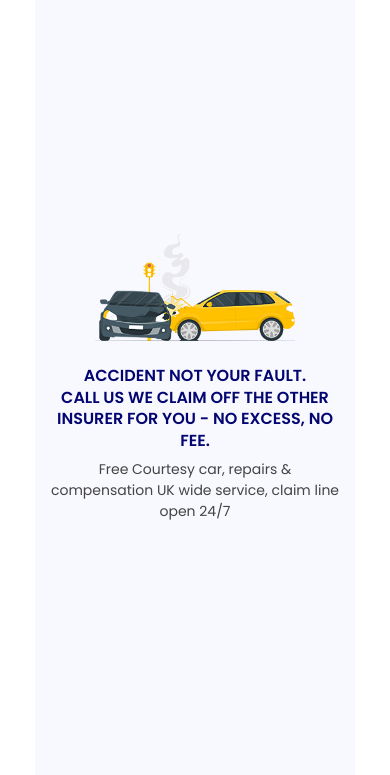
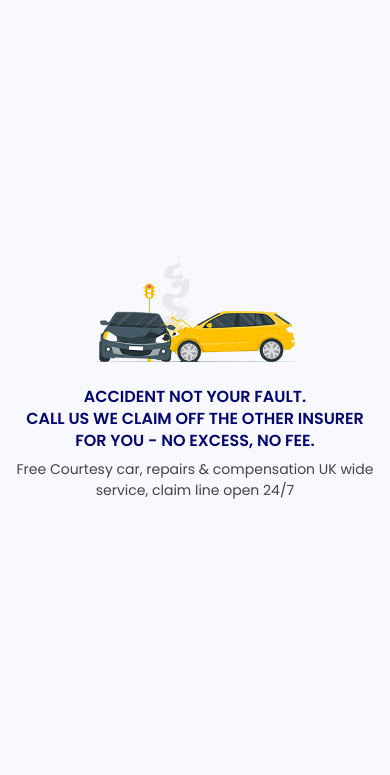
Before and after one commit to md-kawsar-ali/Easigo, a plain HTML site: page index.html in a window 390 px wide. Shown: the part 69-844 px from the top of the page. Drawn offline with nearby package versions, Linux system fonts and the light colour scheme.

Commit message:
Wrapper Updated

```diff
--- a/css/style.css
+++ b/css/style.css
@@ -33,8 +33,14 @@ body {
 }
 
 .wrapper {
-    max-width: 320px;
+    max-width: 600px;
     margin: auto;
+}
+
+@media screen and (max-width: 600px) {
+    .wrapper {
+        max-width: 100%;
+    }
 }
 
 .container,
```
